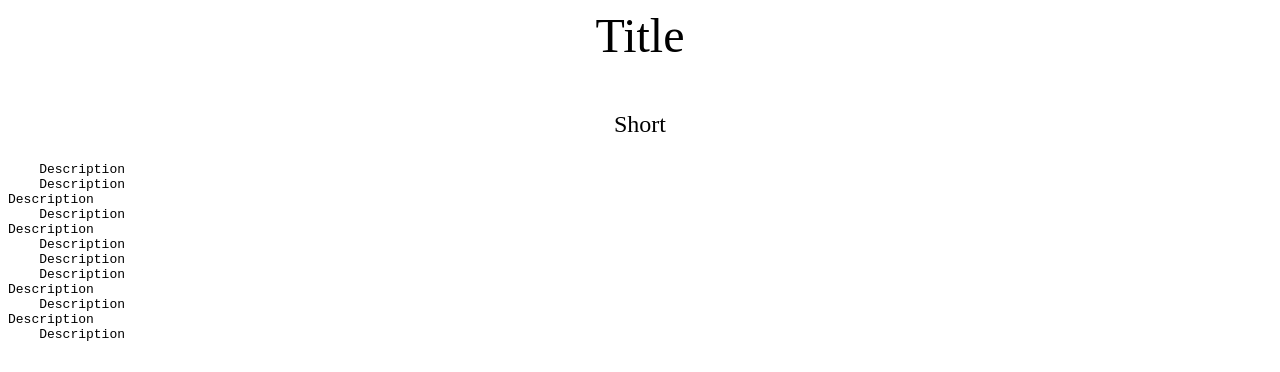
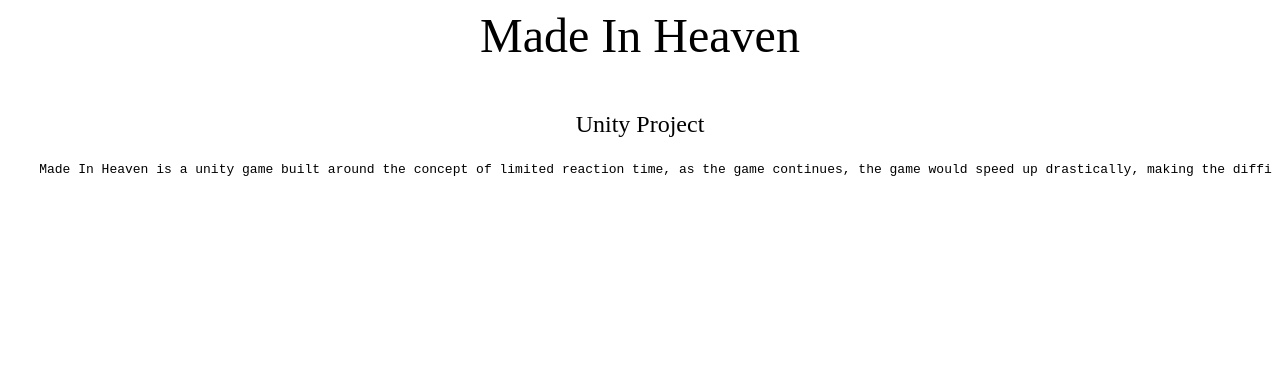
Before and after one commit to TingAn1212/TingAn1212.github.io, a plain HTML site: page my-projects.html in a window 1280 px wide. Shown: the top 372 px of the page. Drawn offline with Linux system fonts and the light colour scheme.

Commit message:
project update 12

```diff
--- a/my-projects.html
+++ b/my-projects.html
@@ -4,29 +4,18 @@
         <div class="flex-container wrap">
             <div class="flex-item item-left">
                 <p class="item-title">
-                    Title
+                    Made In Heaven
                 </p>
                 <p class="item-short">
-                    Short
+                    Unity Project
                 </p>
                 <pre class="item-desc">
-    Description
-    Description
-Description
-    Description
-Description
-    Description
-    Description
-    Description
-Description
-    Description
-Description
-    Description
+    Made In Heaven is a unity game built around the concept of limited reaction time, as the game continues, the game would speed up drastically, making the difficulty increase.
                 </pre>
             </div>
             <div class="flex-item item-right effect" onmouseenter="hover(this)" onmouseleave="leave(this)">
                 <a>
-                    <img class="item-img" data-original="static/assets/img/Video Editing.PNG" data-target="" src="static/assets/img/Video Editing.PNG">
+                    <img class="item-img" data-original="static/assets/img/Made-In-Heaven.png" data-target="" src="static/assets/img/Made-In-Heaven.gif">
                     <span class="line -right"></span>
                     <span class="line -top"></span>
                     <span class="line -left"></span>
```
Also changed, not shown: static/assets/img/Made-In-Heaven.png (added), 2 other files.
